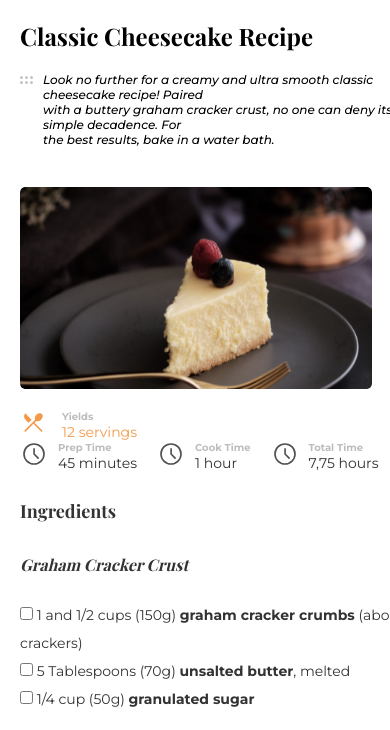
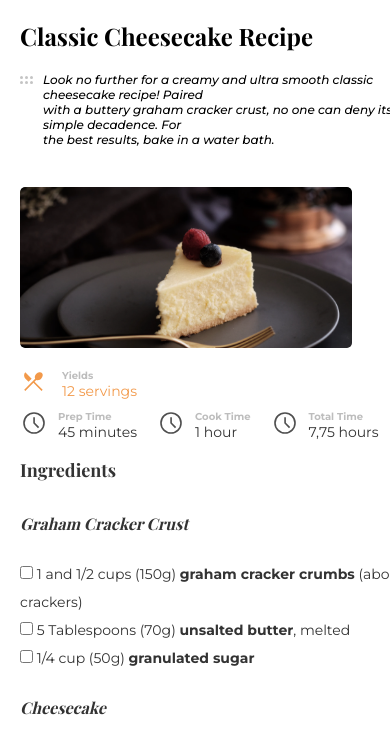
Before and after one commit to KaritinaBrito/Recipe-page, a plain HTML site: page index.html in a window 390 px wide. Shown: the top 730 px of the page. Drawn offline with nearby package versions, Linux system fonts and the light colour scheme; a web font is replaced by a local one.

Commit message:
add Readme

```diff
--- a/styles.css
+++ b/styles.css
@@ -195,8 +195,8 @@ footer img{
         color: var(--gray-2); */
     }
     .header-image{
-        width: 352px;
-        height: 202px;
+        width: 85%;
+        height: auto;
     }
     .main-container{
         width: 100%;
@@ -228,6 +228,8 @@ footer img{
         top: -75px;
         height: auto;
         padding: 42px 0;
+        gap: 10px;
+
     }
     .middle-container{
         display: flex;
```
Also changed, not shown: assets/recipePageDesktop.png (added), assets/recipePageMobile.png (added), 1 other file.
